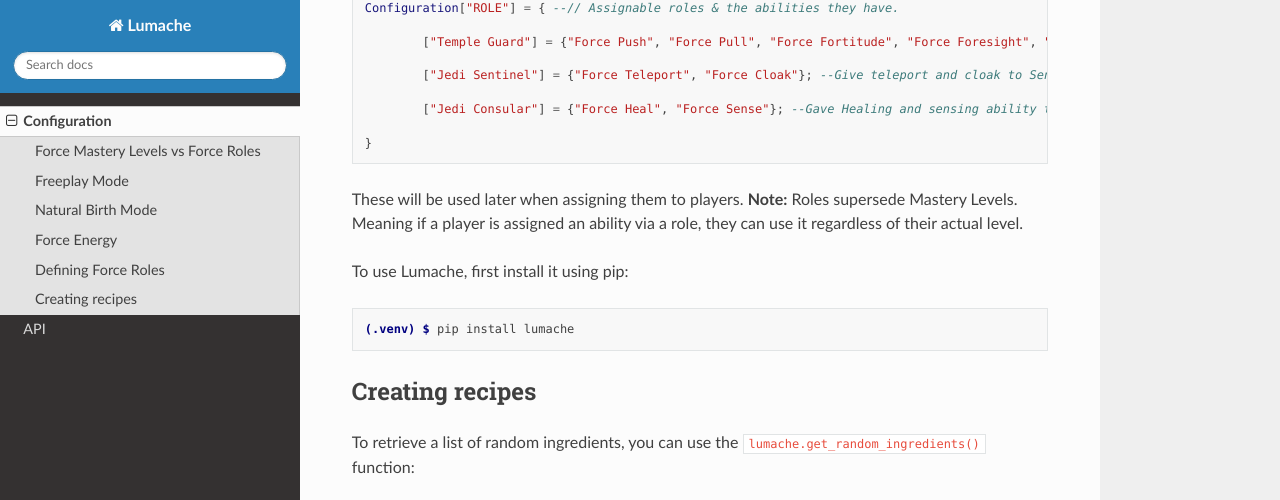
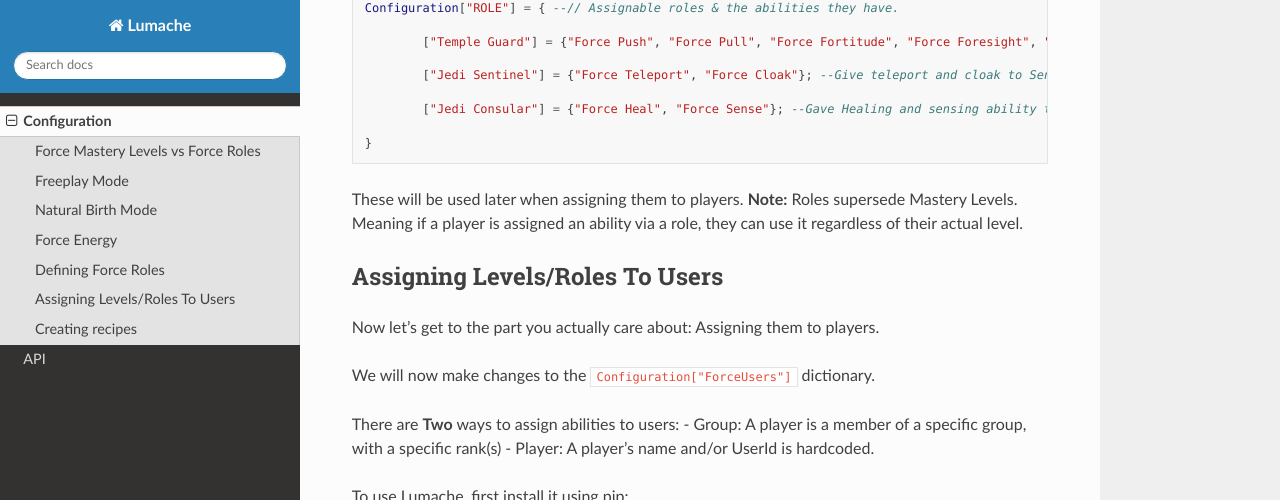
Before and after one commit to TreySoWavvy/ForceSystemLITE, a Sphinx documentation site: the page built from docs/source/usage.rst, in a window 1280 px wide and 900 px high, scrolled down 2453 px, cut to the strip 0-500 px from the top of the window. Built offline with Sphinx 7.4.7 and the Read the Docs theme 3.1.0, drawn with Linux system fonts in a browser that asks for light colours.

Commit message:
Update usage.rst

```diff
--- a/docs/source/usage.rst
+++ b/docs/source/usage.rst
@@ -105,6 +105,19 @@ These will be used later when assigning them to players.
 **Note:** Roles supersede Mastery Levels. Meaning if a player is assigned an ability via a role, they can use it regardless of their actual level.
 
 
+Assigning Levels/Roles To Users
+------------
+
+Now let's get to the part you actually care about: Assigning them to players.
+
+We will now make changes to the ``Configuration["ForceUsers"]`` dictionary.
+
+
+There are **Two** ways to assign abilities to users:
+- Group: A player is a member of a specific group, with a specific rank(s)
+- Player: A player's name and/or UserId is hardcoded.
+
+
 To use Lumache, first install it using pip:
 
 .. code-block:: console
```
